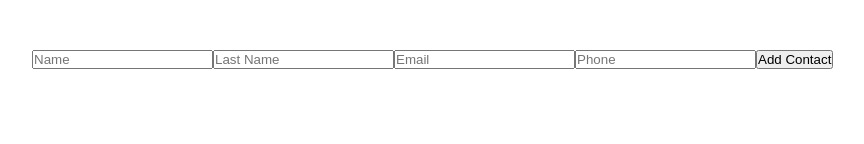
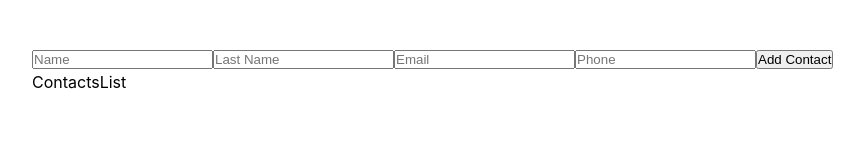
Before and after one commit to sardarbalnour/contact-app, a React (Vite) app: page / in a window 1280 px wide. Shown: the part 156-300 px from the top of the page, without its empty margins (118-982 px from the left). Built offline with nearby package versions, Linux system fonts and the light colour scheme.

Commit message:
adding new contact

```diff
--- a/src/components/Contacts.jsx
+++ b/src/components/Contacts.jsx
@@ -1,6 +1,10 @@
 import { useState } from "react";
 
+import ContactsList from "./ContactsList";
+
 function Contacts() {
+  const [contacts, setContacts] = useState([]);
+
   const [contact, setContact] = useState({
     name: "",
     lastName: "",
@@ -16,7 +20,13 @@
   };
 
   const addHandler = () => {
-    console.log(contact);
+    setContacts((contacts) => [...contacts, contact]);
+    setContact({
+      name: "",
+      lastName: "",
+      email: "",
+      phone: "",
+    });
   };
 
   return (
@@ -53,6 +63,7 @@
         />
         <button onClick={addHandler}>Add Contact</button>
       </div>
+      <ContactsList contacts={contacts} />
     </div>
   );
 }
--- /dev/null
+++ b/src/components/ContactsList.jsx
@@ -0,0 +1,7 @@
+function ContactsList(props) {
+  return (
+    <div>ContactsList</div>
+  )
+}
+
+export default ContactsList
```
